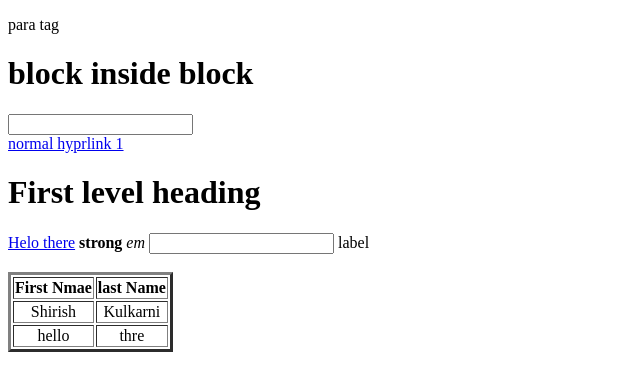
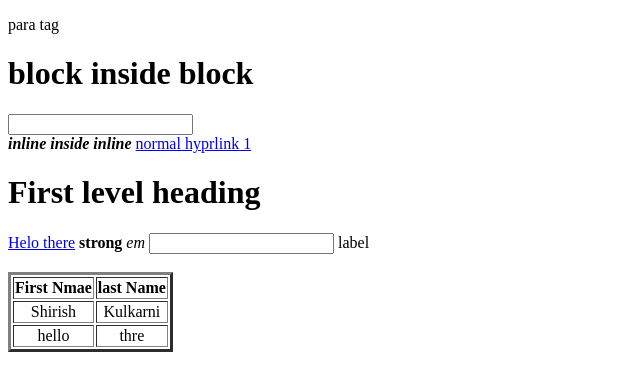
Before and after one commit to shirishkulkarni35/html_css_intern, a plain HTML site: page class4.html in a window 1280 px wide. Shown: the whole page, without its empty margins (0-640 px from the left). Drawn offline with Linux system fonts and the light colour scheme.

Commit message:
first commit

```diff
--- a/class4.html
+++ b/class4.html
@@ -11,7 +11,7 @@
       <input type="text">
     </div>
 
-    <!-- <strong><em>inline inside inline</em></strong> -->
+    <strong><em>inline inside inline</em></strong>
     <a href="/">normal hyprlink 1</a>
     <h1>First level heading</h1>
     <a href="/">Helo there</a>
```
